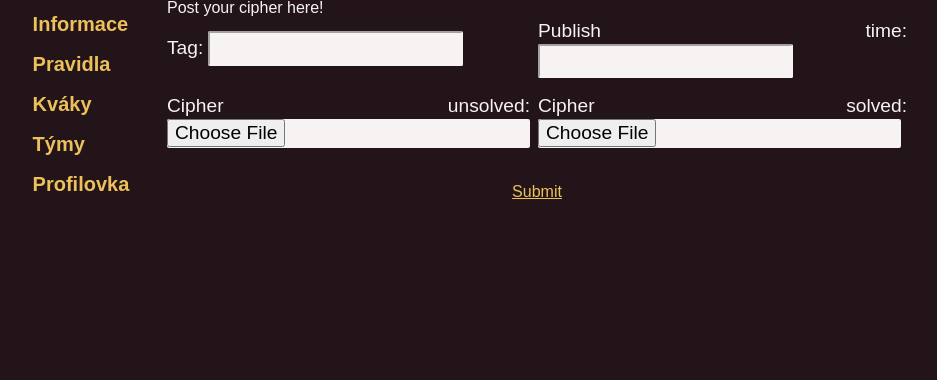
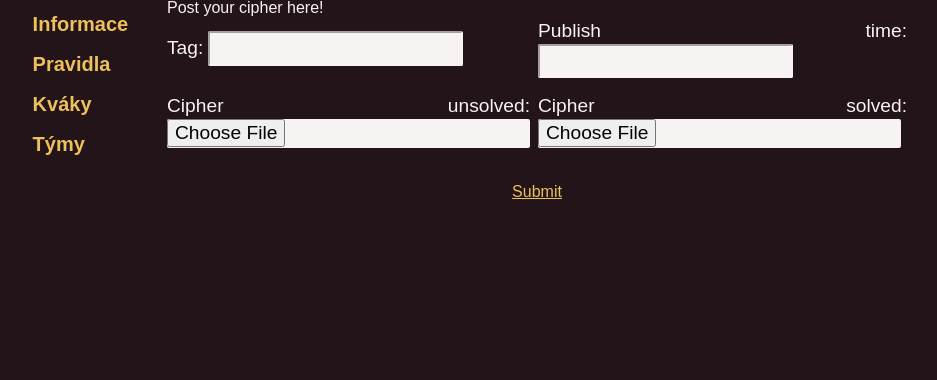
Before and after one commit to sifrovacky-cz/kachna, a Django app: page /quackforum/cryptoquack in a window 1280 px wide. Shown: the part 268-648 px from the top of the page, without its empty margins (103-1040 px from the left). Run offline with Django 3.2, Linux system fonts and the light colour scheme; a user stored in the database is signed in.

Commit message:
better user profile link

```diff
--- a/crypto_duck/templates/base.html
+++ b/crypto_duck/templates/base.html
@@ -20,7 +20,7 @@
         <div class="login-box">
             <ul>
             {% if user.is_authenticated %}
-                <li><a href="#">{{user.username}}</a></li>
+                <li><a href="{%url 'user:profile_update'%}">{{user.username}}</a></li>
             <li><a href="{%url 'user:user_logout'%}">Odhlásit</a></li>
             {% else %}
             <li><a href="{%url 'user:registration'%}">Registrovat</a></li>
@@ -37,7 +37,6 @@
             <li><a href="{%url 'index_app:rules'%}">Pravidla</a></li>
             <li><a href="{%url 'quack_forum:forum'%}">Kváky</a></li>
             <li><a href="{%url 'user:teams'%}">Týmy</a></li>
-            <li><a href="{%url 'user:profile_update'%}">Profilovka</a></li>
         </ul>
     </nav>
     <main>
```
